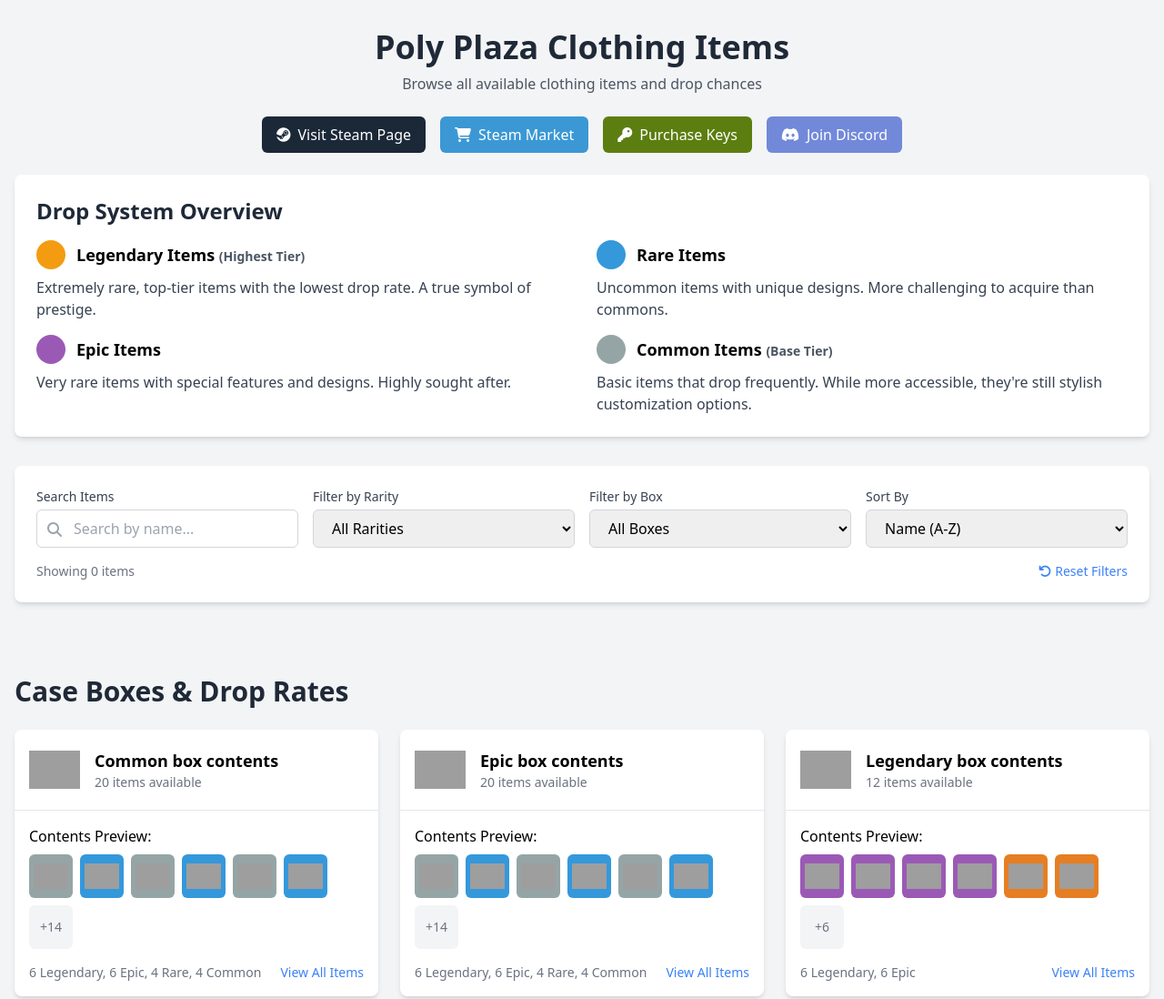
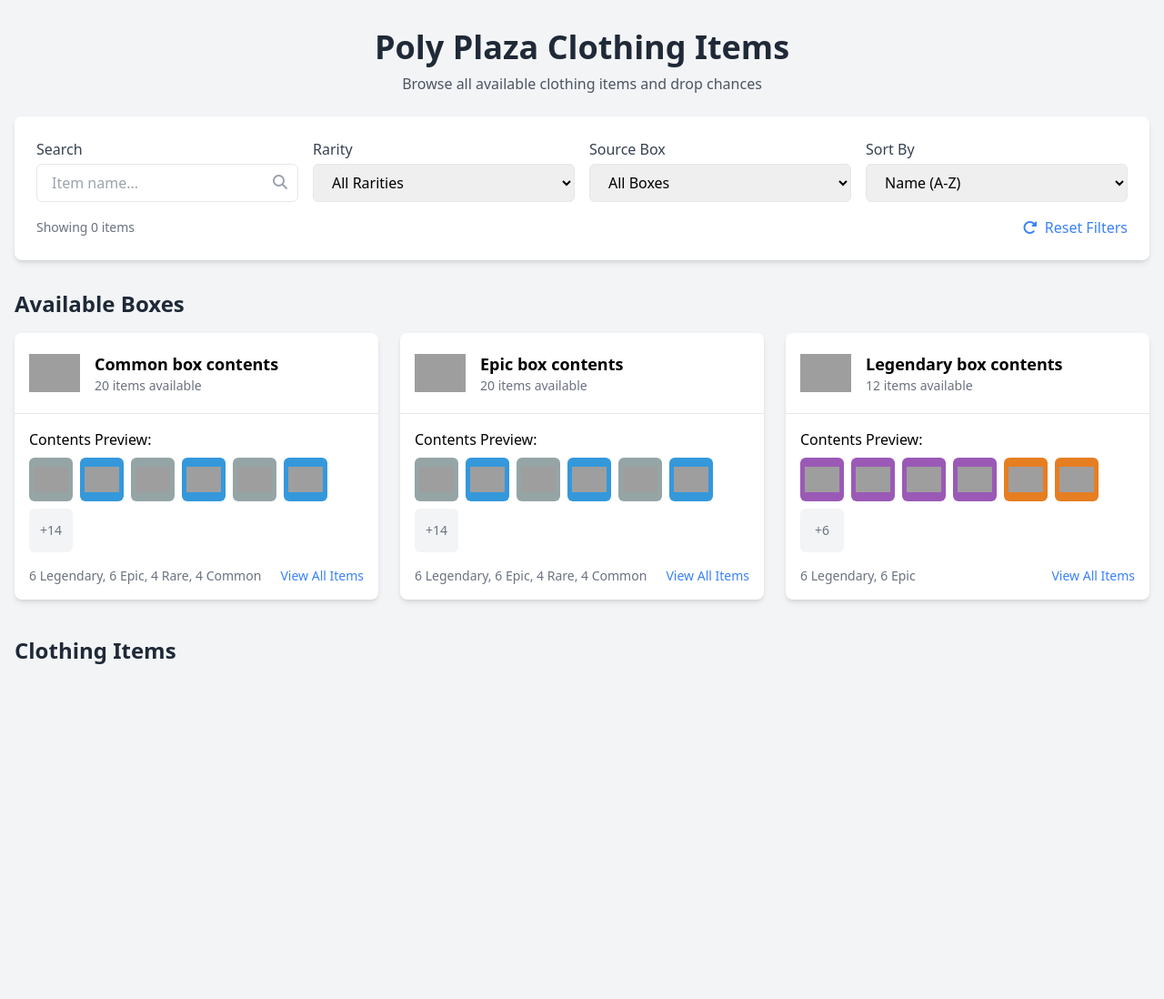
Before and after one commit to Vic92548/polyplaza_drop, a plain HTML site: page index.html in a window 1280 px wide. Shown: the whole page at 91% size. After the commit the page ends 800 px from the top, so only its background shows below. Drawn offline with nearby package versions, Linux system fonts and the light colour scheme; grey boxes are pictures that could not be loaded.

Commit message:
Trying stuff

```diff
--- a/index.html
+++ b/index.html
@@ -22,185 +22,125 @@
 </head>
 <body class="bg-gray-100 min-h-screen">
 <div class="container mx-auto px-4 py-8">
+    <!-- Loading indicator -->
+    <div id="loading-indicator" class="flex flex-col items-center justify-center py-20">
+        <div class="animate-spin rounded-full h-12 w-12 border-b-2 border-blue-500 mb-4"></div>
+        <p class="text-gray-600">Loading item data...</p>
+    </div>
+
+    <!-- Error message if data fails to load -->
+    <div id="error-container" class="hidden bg-red-100 border-l-4 border-red-500 text-red-700 p-4 mb-6">
+        <p>Error loading item data. Please refresh the page or try again later.</p>
+    </div>
+
+    <!-- Main content (hidden until data loads) -->
+    <div id="main-content" class="hidden">
         <header class="mb-6 text-center">
             <h1 class="text-4xl font-bold text-gray-800 mb-2">Poly Plaza Clothing Items</h1>
             <p class="text-gray-600 mb-6">Browse all available clothing items and drop chances</p>
-
-        <!-- Action Buttons -->
-        <div class="flex flex-wrap justify-center gap-4 mb-6">
-            <a href="https://store.steampowered.com/app/2716030/Poly_Plaza/"
-               class="flex items-center bg-[#1b2838] hover:bg-[#2a3f5a] text-white font-medium py-2 px-4 rounded-md transition-colors">
-                <i class="fab fa-steam mr-2"></i> Visit Steam Page
-            </a>
-            <a href="https://steamcommunity.com/market/search?appid=2716030"
-               class="flex items-center bg-[#3b98d4] hover:bg-[#2b88c4] text-white font-medium py-2 px-4 rounded-md transition-colors">
-                <i class="fas fa-shopping-cart mr-2"></i> Steam Market
-            </a>
-            <a href="https://store.steampowered.com/itemstore/2716030/browse/?filter=all"
-               class="flex items-center bg-[#5c7e10] hover:bg-[#4c6e00] text-white font-medium py-2 px-4 rounded-md transition-colors">
-                <i class="fas fa-key mr-2"></i> Purchase Keys
-            </a>
-            <a href="https://discord.gg/Jw5yZQtzv7"
-               class="flex items-center bg-[#7289da] hover:bg-[#6279ca] text-white font-medium py-2 px-4 rounded-md transition-colors">
-                <i class="fab fa-discord mr-2"></i> Join Discord
-            </a>
-        </div>
         </header>
 
-    <!-- How the system works -->
-    <div class="bg-white rounded-lg shadow-md p-6 mb-8">
-        <h2 class="text-2xl font-bold text-gray-800 mb-4">Drop System Overview</h2>
-
-        <div class="flex flex-wrap gap-8">
-            <div class="flex-1 min-w-[300px]">
-                <div class="flex items-center mb-2">
-                    <div class="w-8 h-8 bg-[#f39c12] rounded-full mr-3"></div>
-                    <p class="text-lg font-semibold">Legendary Items <span class="text-sm text-gray-600">(Highest Tier)</span></p>
-                </div>
-                <p class="text-gray-700 mb-4">Extremely rare, top-tier items with the lowest drop rate. A true symbol of prestige.</p>
-
-                <div class="flex items-center mb-2">
-                    <div class="w-8 h-8 bg-[#9b59b6] rounded-full mr-3"></div>
-                    <p class="text-lg font-semibold">Epic Items</p>
-                </div>
-                <p class="text-gray-700 mb-4">Very rare items with special features and designs. Highly sought after.</p>
-            </div>
-
-            <div class="flex-1 min-w-[300px]">
-                <div class="flex items-center mb-2">
-                    <div class="w-8 h-8 bg-[#3498db] rounded-full mr-3"></div>
-                    <p class="text-lg font-semibold">Rare Items</p>
-                </div>
-                <p class="text-gray-700 mb-4">Uncommon items with unique designs. More challenging to acquire than commons.</p>
-
-                <div class="flex items-center mb-2">
-                    <div class="w-8 h-8 bg-[#95a5a6] rounded-full mr-3"></div>
-                    <p class="text-lg font-semibold">Common Items <span class="text-sm text-gray-600">(Base Tier)</span></p>
-                </div>
-                <p class="text-gray-700">Basic items that drop frequently. While more accessible, they're still stylish customization options.</p>
-            </div>
-        </div>
-    </div>
-
-    <!-- Loading indicator -->
-    <div id="loading-indicator" class="flex flex-col items-center justify-center py-16">
-        <div class="w-16 h-16 border-4 border-blue-500 border-t-transparent rounded-full animate-spin mb-4"></div>
-        <p class="text-xl text-gray-600">Loading item data...</p>
-    </div>
-
-    <!-- Error message if fetch fails -->
-    <div id="error-container" class="hidden bg-red-100 text-red-700 p-6 rounded-lg shadow-md text-center">
-        <i class="fas fa-exclamation-triangle text-4xl mb-3"></i>
-        <h3 class="text-xl font-bold mb-2">Error Loading Data</h3>
-        <p>We couldn't load the item data. Please try refreshing the page or check back later.</p>
-    </div>
-
-    <!-- Main content (hidden until loaded) -->
-    <div id="main-content" class="hidden">
-        <!-- Search & Filter Controls -->
-        <div class="bg-white rounded-lg shadow-md p-6 mb-8">
-            <div class="flex flex-wrap gap-4 mb-4">
-                <div class="flex-1 min-w-[200px]">
-                    <label for="search-input" class="block text-sm font-medium text-gray-700 mb-1">Search Items</label>
+        <!-- Search and filter -->
+        <div class="bg-white p-6 rounded-lg shadow-md mb-8">
+            <div class="grid grid-cols-1 md:grid-cols-3 lg:grid-cols-4 gap-4 mb-4">
+                <div>
+                    <label for="search-input" class="block text-gray-700 mb-1">Search</label>
                     <div class="relative">
-                        <input type="text" id="search-input" placeholder="Search by name..."
-                               class="w-full px-4 py-2 border border-gray-300 rounded-md focus:ring-blue-500 focus:border-blue-500 pl-10">
-                        <span class="absolute left-3 top-2.5 text-gray-400">
+                        <input id="search-input" type="text" placeholder="Item name..." class="w-full px-4 py-2 border rounded-md focus:outline-none focus:ring-2 focus:ring-blue-500">
+                        <span class="absolute right-3 top-2 text-gray-400">
                                 <i class="fas fa-search"></i>
                             </span>
                     </div>
                 </div>
 
-                <div class="flex-1 min-w-[200px]">
-                    <label for="rarity-filter" class="block text-sm font-medium text-gray-700 mb-1">Filter by Rarity</label>
-                    <select id="rarity-filter"
-                            class="w-full px-4 py-2 border border-gray-300 rounded-md focus:ring-blue-500 focus:border-blue-500">
+                <div>
+                    <label for="rarity-filter" class="block text-gray-700 mb-1">Rarity</label>
+                    <select id="rarity-filter" class="w-full px-4 py-2 border rounded-md focus:outline-none focus:ring-2 focus:ring-blue-500">
                         <option value="all">All Rarities</option>
-                        <option value="legendary">Legendary Only</option>
-                        <option value="epic">Epic Only</option>
-                        <option value="rare">Rare Only</option>
-                        <option value="common">Common Only</option>
+                        <option value="common">Common</option>
+                        <option value="rare">Rare</option>
+                        <option value="epic">Epic</option>
+                        <option value="legendary">Legendary</option>
                     </select>
                 </div>
 
-                <div class="flex-1 min-w-[200px]">
-                    <label for="box-filter" class="block text-sm font-medium text-gray-700 mb-1">Filter by Box</label>
-                    <select id="box-filter"
-                            class="w-full px-4 py-2 border border-gray-300 rounded-md focus:ring-blue-500 focus:border-blue-500">
+                <div>
+                    <label for="box-filter" class="block text-gray-700 mb-1">Source Box</label>
+                    <select id="box-filter" class="w-full px-4 py-2 border rounded-md focus:outline-none focus:ring-2 focus:ring-blue-500">
                         <option value="all">All Boxes</option>
-                        <!-- Box options will be added dynamically -->
+                        <!-- Box options will be populated from JS -->
                     </select>
                 </div>
 
-                <div class="flex-1 min-w-[200px]">
-                    <label for="sort-by" class="block text-sm font-medium text-gray-700 mb-1">Sort By</label>
-                    <select id="sort-by"
-                            class="w-full px-4 py-2 border border-gray-300 rounded-md focus:ring-blue-500 focus:border-blue-500">
+                <div>
+                    <label for="sort-by" class="block text-gray-700 mb-1">Sort By</label>
+                    <select id="sort-by" class="w-full px-4 py-2 border rounded-md focus:outline-none focus:ring-2 focus:ring-blue-500">
                         <option value="name">Name (A-Z)</option>
                         <option value="name-desc">Name (Z-A)</option>
-                        <option value="rarity-desc">Rarity (Highest First)</option>
-                        <option value="rarity-asc">Rarity (Lowest First)</option>
+                        <option value="rarity-desc">Rarity (High to Low)</option>
+                        <option value="rarity-asc">Rarity (Low to High)</option>
                     </select>
                 </div>
             </div>
 
             <div class="flex justify-between items-center">
-                <div id="filter-summary" class="text-sm text-gray-500">
-                    Showing all items
-                </div>
-                <button id="reset-filters" class="text-blue-500 hover:text-blue-700 text-sm flex items-center">
-                    <i class="fas fa-undo mr-1"></i> Reset Filters
+                <p id="filter-summary" class="text-sm text-gray-500">Showing 0 items</p>
+                <button id="reset-filters" class="text-blue-500 hover:text-blue-700">
+                    <i class="fas fa-redo-alt mr-1"></i> Reset Filters
                 </button>
             </div>
         </div>
 
-        <!-- Items Grid -->
-        <div id="items-container" class="grid grid-cols-1 sm:grid-cols-2 lg:grid-cols-3 xl:grid-cols-4 gap-6">
-            <!-- Item cards will be populated dynamically -->
+        <!-- Boxes section -->
+        <section class="mb-10">
+            <h2 class="text-2xl font-bold text-gray-800 mb-4">Available Boxes</h2>
+            <div id="boxes-container" class="grid grid-cols-1 md:grid-cols-2 lg:grid-cols-3 gap-6">
+                <!-- Box cards will be populated from JS -->
             </div>
+        </section>
 
-        <!-- Case Boxes Section -->
-        <div class="mt-12">
-            <h2 class="text-3xl font-bold text-gray-800 mb-6">Case Boxes & Drop Rates</h2>
-            <div id="boxes-container" class="grid grid-cols-1 md:grid-cols-2 xl:grid-cols-3 gap-6">
-                <!-- Box cards will be populated dynamically -->
+        <!-- Items grid -->
+        <section>
+            <h2 class="text-2xl font-bold text-gray-800 mb-4">Clothing Items</h2>
+            <div id="items-container" class="grid grid-cols-1 sm:grid-cols-2 md:grid-cols-3 lg:grid-cols-4 xl:grid-cols-5 gap-6">
+                <!-- Item cards will be populated from JS -->
             </div>
-        </div>
+        </section>
 
-        <!-- Item Modal -->
-        <div id="item-modal" class="fixed inset-0 z-50 hidden">
-            <div class="absolute inset-0 bg-black bg-opacity-50 transition-opacity"></div>
-            <div class="flex items-center justify-center min-h-screen p-4">
-                <div class="bg-white rounded-lg shadow-xl overflow-hidden w-full max-w-4xl">
-                    <div class="flex justify-between items-center p-6 border-b">
-                        <h2 id="modal-title" class="text-2xl font-bold text-gray-800">Item Details</h2>
-                        <button id="close-modal" class="text-gray-400 hover:text-gray-500">
-                            <i class="fas fa-times text-xl"></i>
+        <!-- Item detail modal -->
+        <div id="item-modal" class="fixed inset-0 bg-black bg-opacity-50 z-50 flex items-center justify-center hidden">
+            <div class="bg-white rounded-lg max-w-2xl w-full max-h-[90vh] overflow-y-auto">
+                <div class="flex justify-between items-center border-b p-4">
+                    <h2 id="modal-title" class="text-xl font-bold text-gray-800">Item Name</h2>
+                    <button id="close-modal" class="text-gray-500 hover:text-gray-700">
+                        <i class="fas fa-times"></i>
                     </button>
                 </div>
 
                 <div class="p-6">
-                        <div class="flex flex-wrap">
-                            <div class="w-full md:w-1/3 mb-6 md:mb-0 flex flex-col items-center">
-                                <div id="modal-image-container" class="w-48 h-48 flex items-center justify-center rounded-md mb-4">
-                                    <img id="modal-image" src="" alt="Item" class="max-w-full max-h-full">
+                    <div class="flex flex-col md:flex-row gap-6 mb-6">
+                        <div id="modal-image-container" class="w-full md:w-1/3 bg-gray-200 rounded-lg flex items-center justify-center p-4">
+                            <img id="modal-image" src="" alt="" class="max-w-full max-h-48">
                         </div>
-                                <span id="modal-rarity" class="inline-block px-3 py-1 text-sm rounded-full bg-gray-100 text-gray-800 mb-2">Rarity</span>
-                                <div id="modal-marketable" class="text-sm text-center mt-2"></div>
-                                <div id="modal-market-actions" class="flex mt-4 space-x-3">
-                                    <!-- Market buttons will be added dynamically -->
+
+                        <div class="w-full md:w-2/3">
+                            <div class="flex items-center mb-2">
+                                <span id="modal-rarity" class="text-sm bg-gray-200 text-gray-800 px-2 py-1 rounded-full mr-2">Rarity</span>
+                                <div id="modal-marketable" class="text-sm"></div>
+                            </div>
+
+                            <p id="modal-description" class="text-gray-600 mb-4">Item description goes here...</p>
+
+                            <div id="modal-market-actions" class="flex gap-2">
+                                <!-- Market buttons will be added here -->
+                            </div>
                         </div>
                     </div>
 
-                            <div class="w-full md:w-2/3 md:pl-8">
-                                <h3 class="text-xl font-semibold mb-4">Item Description</h3>
-                                <p id="modal-description" class="text-gray-700 mb-6">Item description...</p>
-
-                                <h3 class="text-xl font-semibold mb-4">Drop Rates</h3>
-                                <div id="modal-drop-rates" class="space-y-4">
-                                    <!-- Drop rate information will be added dynamically -->
-                                </div>
-                            </div>
+                    <div class="border-t pt-4">
+                        <h3 class="text-lg font-medium text-gray-800 mb-3">Drop Sources & Chances</h3>
+                        <div id="modal-drop-rates" class="flex flex-col gap-3">
+                            <!-- Drop rate information will be added here -->
                         </div>
                     </div>
                 </div>
--- a/script.js
+++ b/script.js
@@ -71,7 +71,7 @@
             if (contents.length === 0) return;
 
             // Calculate the sum of all weights
-            const totalWeight = contents.reduce((sum, c) => sum + c.weight, 0);
+            const totalWeight = contents.reduce((sum, c) => sum + parseFloat(c.weight), 0);
 
             // Store full details of each box, including processed contents
             boxesMap[item.itemdefid] = {
@@ -80,7 +80,7 @@
                     const contentItem = itemsById[c.id];
                     if (!contentItem) return null;
 
-                    const percentage = (c.weight / totalWeight) * 100;
+                    const percentage = (parseFloat(c.weight) / totalWeight) * 100;
                     return {
                         ...contentItem,
                         weight: c.weight,
@@ -392,46 +392,17 @@
     });
 }
 
-function setupSearchAndFilter() {
-    // Set up event handlers for search and filter controls
-    document.getElementById('search-input').addEventListener('input', populateItemsGrid);
-    document.getElementById('rarity-filter').addEventListener('change', populateItemsGrid);
-    document.getElementById('box-filter').addEventListener('change', populateItemsGrid);
-    document.getElementById('sort-by').addEventListener('change', populateItemsGrid);
-
-    // Reset filters button
-    document.getElementById('reset-filters').addEventListener('click', () => {
-        document.getElementById('search-input').value = '';
-        document.getElementById('rarity-filter').value = 'all';
-        document.getElementById('box-filter').value = 'all';
-        document.getElementById('sort-by').value = 'name';
-
-        populateItemsGrid();
-    });
-}
-
-function setupModal() {
-    // Set up event handlers for the modal
-    document.getElementById('close-modal').addEventListener('click', () => {
-        document.getElementById('item-modal').classList.add('hidden');
-        document.body.classList.remove('overflow-hidden');
-    });
-
-    // Close modal when clicking outside content
-    document.getElementById('item-modal').addEventListener('click', (e) => {
-        if (e.target === document.getElementById('item-modal')) {
-            document.getElementById('item-modal').classList.add('hidden');
-            document.body.classList.remove('overflow-hidden');
-        }
-    });
-
-    // Close modal with Escape key
-    document.addEventListener('keydown', (e) => {
-        if (e.key === 'Escape' && !document.getElementById('item-modal').classList.contains('hidden')) {
-            document.getElementById('item-modal').classList.add('hidden');
-            document.body.classList.remove('overflow-hidden');
-        }
-    });
+function updateFilterSummary(count) {
+    const summary = document.getElementById('filter-summary');
+    if (count !== undefined) {
+        summary.textContent = `Showing ${count} item${count !== 1 ? 's' : ''}`;
+    } else {
+        // Count wearable items (non-generators)
+        const wearableCount = globalItems.filter(item =>
+            item.type === 'wearable' && !item.tags?.includes('bundle')
+        ).length;
+        summary.textContent = `Showing ${wearableCount} item${wearableCount !== 1 ? 's' : ''}`;
+    }
 }
 
 function openItemModal(item) {
@@ -548,9 +519,7 @@
         });
     } else {
         dropRatesEl.innerHTML = `
-            <div class="text-gray-500 italic">
-                This item is not available from any current boxes.
-            </div>
+            <p class="text-gray-500 italic">This item is not available in any boxes.</p>
         `;
     }
 
@@ -559,30 +528,49 @@
     document.body.classList.add('overflow-hidden');
 }
 
-function updateFilterSummary(count = 0) {
-    const filterSummary = document.getElementById('filter-summary');
-    const searchTerm = document.getElementById('search-input').value;
-    const rarityFilter = document.getElementById('rarity-filter').value;
-    const boxFilter = document.getElementById('box-filter').value;
+function setupSearchAndFilter() {
+    // Set up event handlers for search and filter controls
+    document.getElementById('search-input').addEventListener('input', populateItemsGrid);
+    document.getElementById('rarity-filter').addEventListener('change', populateItemsGrid);
+    document.getElementById('box-filter').addEventListener('change', populateItemsGrid);
+    document.getElementById('sort-by').addEventListener('change', populateItemsGrid);
 
-    let summaryText = `Showing ${count} items`;
+    // Reset filters button
+    document.getElementById('reset-filters').addEventListener('click', () => {
+        document.getElementById('search-input').value = '';
+        document.getElementById('rarity-filter').value = 'all';
+        document.getElementById('box-filter').value = 'all';
+        document.getElementById('sort-by').value = 'name';
 
-    const filters = [];
-    if (searchTerm) filters.push(`matching "${searchTerm}"`);
-    if (rarityFilter !== 'all') filters.push(`with ${rarityFilter} rarity`);
-    if (boxFilter !== 'all') {
-        const boxName = document.getElementById('box-filter').options[document.getElementById('box-filter').selectedIndex].text;
-        filters.push(`from "${boxName}"`);
-    }
-
-    if (filters.length > 0) {
-        summaryText += ' ' + filters.join(', ');
-    }
-
-    filterSummary.textContent = summaryText;
+        populateItemsGrid();
+    });
 }
 
-function getRarityDistribution(contents) {
+function setupModal() {
+    // Set up event handlers for the modal
+    document.getElementById('close-modal').addEventListener('click', () => {
+        document.getElementById('item-modal').classList.add('hidden');
+        document.body.classList.remove('overflow-hidden');
+    });
+
+    // Close modal when clicking outside content
+    document.getElementById('item-modal').addEventListener('click', (e) => {
+        if (e.target === document.getElementById('item-modal')) {
+            document.getElementById('item-modal').classList.add('hidden');
+            document.body.classList.remove('overflow-hidden');
+        }
+    });
+
+    // Close modal with Escape key
+    document.addEventListener('keydown', (e) => {
+        if (e.key === 'Escape' && !document.getElementById('item-modal').classList.contains('hidden')) {
+            document.getElementById('item-modal').classList.add('hidden');
+            document.body.classList.remove('overflow-hidden');
+        }
+    });
+}
+
+function getRarityDistribution(items) {
     // Count items by rarity
     const counts = {
         legendary: 0,
@@ -591,7 +579,7 @@
         common: 0
     };
 
-    contents.forEach(item => {
+    items.forEach(item => {
         const rarity = determineRarity(item).toLowerCase();
         if (counts[rarity] !== undefined) {
             counts[rarity]++;
```
Lines whose indentation alone changed are shown as unchanged.
